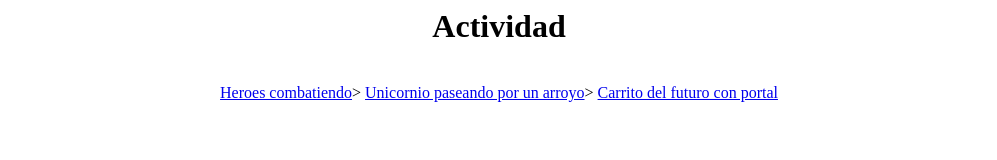
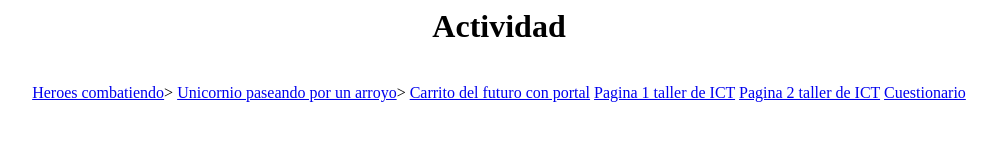
Before and after one commit to carletocapibareto/carletocapibareto.github.io, a plain HTML site: page index.html in a window 1280 px wide. Shown: the whole page, without its empty margins (141-1138 px from the left). Drawn offline with Linux system fonts and the light colour scheme.

Commit message:
Add new links to ICT workshop pages and questionnaire

```diff
--- a/index.html
+++ b/index.html
@@ -12,6 +12,12 @@ Ciclo 1
 <a href="heroes combatiendo.html">Heroes combatiendo</a>>
 <a href="unicornio paseando por un arroyo.html">Unicornio paseando por un arroyo</a>>
 <a href="carrito del futuro con portal.html">Carrito del futuro con portal</a>
+<a href="pagina 1 taller de ICT.jpeg">Pagina 1 taller de ICT</a>
+<a href="pagina 2 taller de ICT.jpeg">Pagina 2 taller de ICT</a>
+<a href="cuestionario.html">Cuestionario</a>
+
+
+
 </center>
 </body>
 
```
